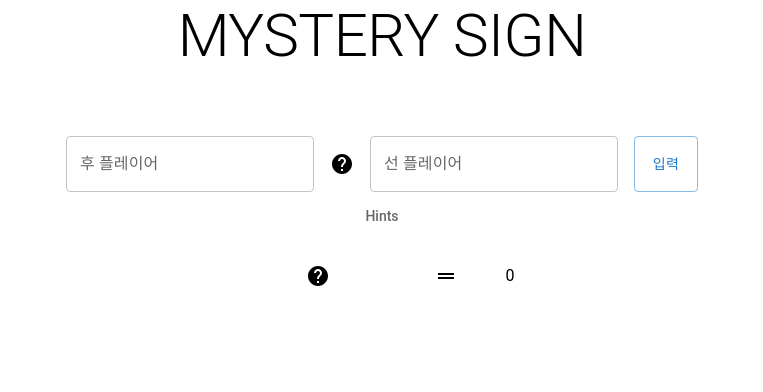
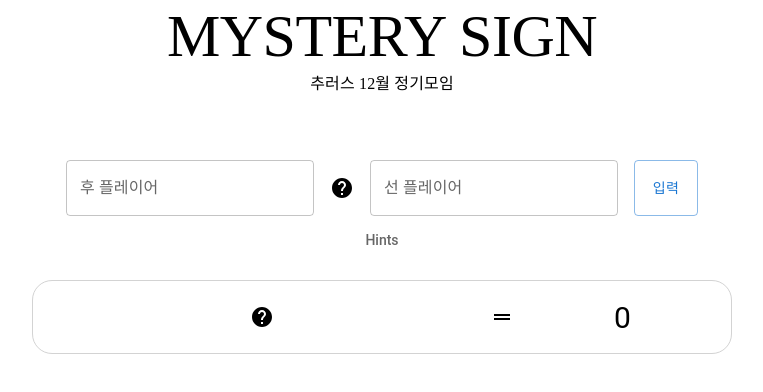
Before and after one commit to mgahn0706/mystery-sign, a React (Create React App) app: page / in a window 1280 px wide. Both pictures are taken after a click on the button "입력". Shown: the top 392 px of the page, without its empty margins (258-1021 px from the left). Built offline with nearby package versions, Linux system fonts and the light colour scheme.

Commit message:
feat: 스타일 수정

```diff
--- a/src/HintList/index.tsx
+++ b/src/HintList/index.tsx
@@ -12,28 +12,24 @@ export default function HintList({ hintList }: HintListProps) {
   return (
     <Box display="flex" justifyContent="center">
       <List
-        sx={{ width: "100%", maxWidth: 360, bgcolor: "background.paper" }}
+        sx={{ width: "100%", maxWidth: 700, bgcolor: "background.paper" }}
         component="nav"
         aria-labelledby="nested-list-subheader"
-        subheader={
-          <ListSubheader component="div" id="nested-list-subheader">
-            Hints
-          </ListSubheader>
-        }
+        subheader={<ListSubheader component="div">Hints</ListSubheader>}
       >
         {hintList.map((hint) => {
           return (
-            <Box>
+            <Box border="1px solid lightgray" borderRadius="20px" my={2}>
               <ListItem key={hint.first}>
-                <Typography textAlign="center" width="100px">
+                <Typography textAlign="center" width="300px" fontSize="30px">
                   {hint.first}
                 </Typography>
                 <HelpIcon sx={{ m: 2 }} />
-                <Typography textAlign="center" width="100px">
+                <Typography textAlign="center" width="300px" fontSize="30px">
                   {hint.second}
                 </Typography>
                 <DragHandle sx={{ m: 2 }} />
-                <Typography textAlign="center" width="100px">
+                <Typography textAlign="center" width="300px" fontSize="30px">
                   {Number(hint.second) * 2}
                 </Typography>
               </ListItem>
--- a/src/Main/index.tsx
+++ b/src/Main/index.tsx
@@ -13,7 +13,12 @@ export default function Main() {
 
   return (
     <>
-      <Typography variant="h2">MYSTERY SIGN</Typography>
+      <Typography fontFamily="Zen Dots" variant="h2">
+        MYSTERY SIGN
+      </Typography>
+      <Typography fontFamily="Zen Dots" variant="body1">
+        추러스 12월 정기모임
+      </Typography>
       <Box display="flex" justifyContent="center">
         <HintInput onEnterHint={handleEnterHint} />
       </Box>
```
